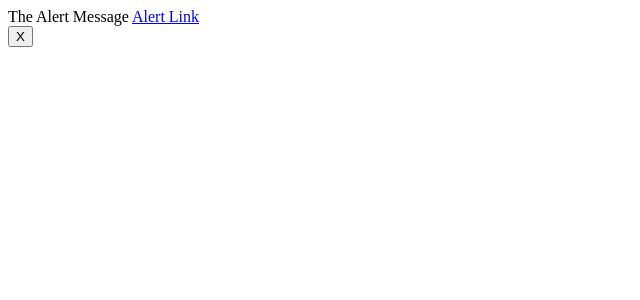
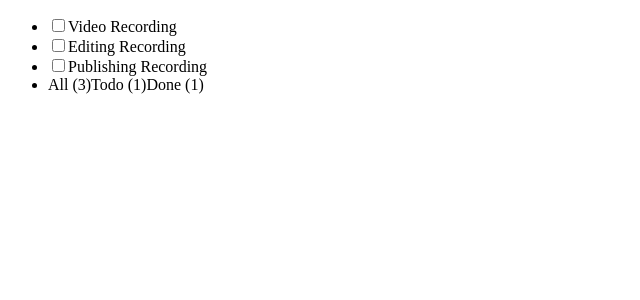
Before and after one commit to wisnuwirayuda/vue-components, a Vue app: page / in a window 1280 px wide. Shown: the top 300 px of the page, without its empty margins (0-640 px from the left). Built offline with nearby package versions, Linux system fonts and the light colour scheme.

Commit message:
Scoped Slot Bernama

```diff
--- a/src/App.vue
+++ b/src/App.vue
@@ -6,6 +6,7 @@ import LoginForm from "./components/auth/LoginForm.vue";
 import BaseInput from "./components/BaseInput.vue";
 import BaseButton from "./components/BaseButton.vue";
 import Modal from "./components/Modal.vue";
+import TodoList from "./components/TodoList.vue";
 
 export default {
   components: {
@@ -15,7 +16,8 @@ export default {
     LoginForm,
     BaseInput,
     BaseButton,
-    Modal
+    Modal,
+    TodoList
   },
   data: () => ({
     items: 3,
@@ -47,9 +49,9 @@ export default {
     <!-- <Alert :message="items + ' items has been removed'" type="success" :show="true" /> -->
     <!-- <Alerts :message="items + ' items has been removed'" type="success" :types="['success', 'warning', 'danger']" /> -->
     <!-- <Alerts v-bind="alert" /> -->
-    <Alert type="success" :show="show" @alert-close="show = false" v-slot="{ alertLink }">
+    <!-- <Alert type="success" :show="show" @alert-close="show = false" v-slot="{ alertLink }">
       The Alert Message <a href="#" :class="alertLink">Alert Link</a>
-    </Alert>
+    </Alert> -->
 
     <!-- <LoginForm @submit="handleSubmit" v-model:email.lowercase="email" v-model:password="password" /> -->
 
@@ -76,5 +78,23 @@ export default {
         <button class="btn btn-primary">Save</button>
       </template>
     </Modal> -->
+
+    <TodoList>
+      <template #default="{ name }">
+        <input type="checkbox" class="form-check-input me-1" />
+        <label class="form-check-label">{{ name }}</label>
+
+        <!-- <p class="mb-0 pb-2">{{ name }}</p>
+        <button class="btn btn-sm btn-success">Done</button> -->
+      </template>
+
+      <template #footer="{ all, todo, done }">
+        <div class="d-flex justify-content-between align-items-center">
+          <span class="text-muted">All ({{ all }})</span>
+          <span class="text-muted">Todo ({{ todo }})</span>
+          <span class="text-muted">Done ({{ done }})</span>
+        </div>
+      </template>
+    </TodoList>
   </div>
 </template>
--- /dev/null
+++ b/src/components/TodoList.vue
@@ -0,0 +1,52 @@
+<template>
+    <ul class="list-group">
+        <li class="list-group-item" v-for="item in items" :key="item.id">
+            <slot v-bind="item"></slot>
+
+            <!-- <p class="mb-0 pb-2">{{ item.name }}</p>
+            <button class="btn btn-sm btn-success">Done</button> -->
+        </li>
+        <li class="list-group-item">
+            <slot name="footer" :all="all" :todo="todo" :done="done">
+                All: {{ all }} | Todo: {{ todo }} | Done: {{ done }}
+            </slot>
+        </li>
+        <!-- <li class="list-group-item">All: {{ all }} | Todo: {{ todo }} | Done: {{ done }}</li> -->
+    </ul>
+</template>
+
+<script>
+export default {
+    props: ['endpoint'],
+    data: () => ({
+        items: [],
+        all: 3,
+        todo: 1,
+        done: 1
+    }),
+    methods: {
+        mockApi() {
+            this.items = [
+                {
+                    id: 1,
+                    name: "Video Recording",
+                    done: true
+                },
+                {
+                    id: 2,
+                    name: "Editing Recording",
+                    done: true
+                },
+                {
+                    id: 3,
+                    name: "Publishing Recording",
+                    done: true
+                },
+            ]
+        }
+    },
+    mounted() {
+        setTimeout(() => this.mockApi(), 1000);
+    }
+}
+</script>
```
